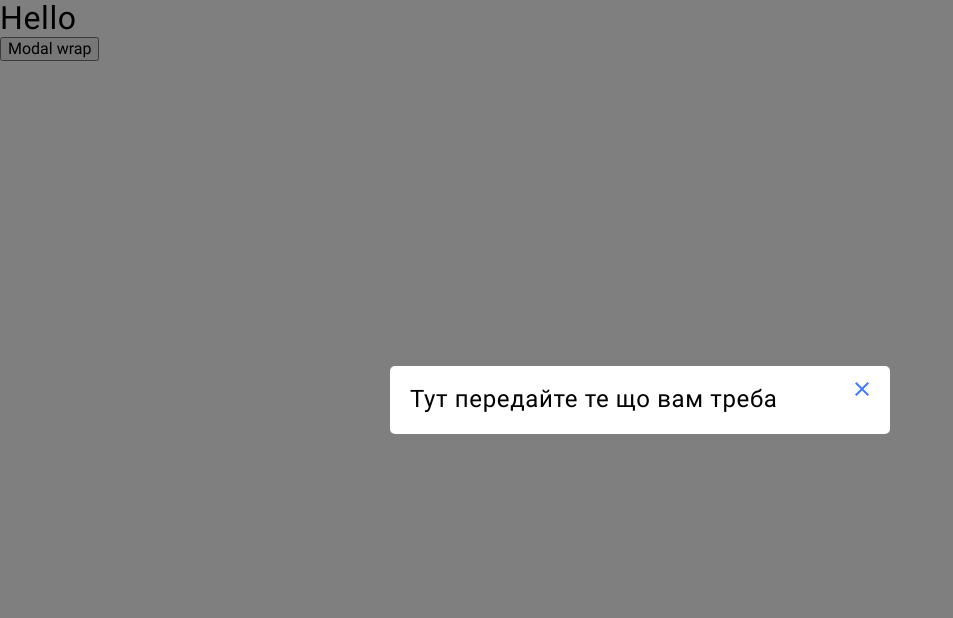
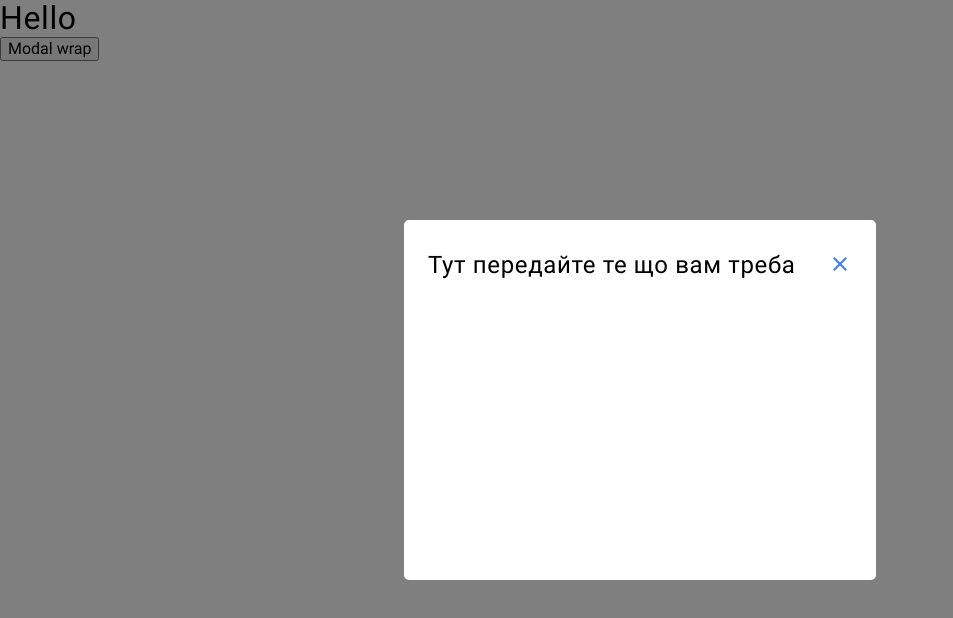
Before and after one commit to MaxsimJSDeveloper/binary-shift, a React (Vite) app: page / in a window 1280 px wide. Both pictures are taken after a click on the button "Modal wrap". Shown: the top 618 px of the page, without its empty margins (0-953 px from the left). Built offline with nearby package versions, Linux system fonts and the light colour scheme.

Commit message:
modal-wrap-fix

```diff
--- a/src/App.jsx
+++ b/src/App.jsx
@@ -20,7 +20,14 @@ function App() {
       <button onClick={handleOpenModal}>Modal wrap</button>
 
       <Modal isOpen={isModalOpen} onClose={handleCloseModal}>
-        <h2>Тут передайте те що вам треба</h2>
+        <div
+          style={{
+            width: 424,
+            height: 296,
+          }}
+        >
+          <h2>Тут передайте те що вам треба</h2>
+        </div>
       </Modal>
     </>
   );
--- a/src/components/Modal/Modal.jsx
+++ b/src/components/Modal/Modal.jsx
@@ -8,7 +8,7 @@ const Modal = ({ isOpen, onClose, children }) => {
     <div className={css.modalOverlay} onClick={onClose}>
       <div className={css.modalContent} onClick={(e) => e.stopPropagation()}>
         <button className={css.closeButton} onClick={onClose}>
-          <IoMdClose style={{ width: 24, height: 24, fill: "#407BFF" }} />
+          <IoMdClose className={css.icon} />
         </button>
         {children}
       </div>
--- a/src/components/Modal/Modal.module.css
+++ b/src/components/Modal/Modal.module.css
@@ -12,18 +12,31 @@
 
 .modalContent {
   background: white;
-  padding: 20px;
+  padding: 24px 12px;
   border-radius: 5px;
-  max-width: 500px;
-  width: 100%;
   position: relative;
+  display: flex;
+  justify-content: flex-end;
 }
 
 .closeButton {
   background: none;
   border: none;
   position: absolute;
-  top: 10px;
-  right: 10px;
   cursor: pointer;
+  padding: 0;
+  width: 24px;
+  height: 24px;
 }
+
+.icon {
+  width: 100%;
+  height: 100%;
+  fill: #407bff;
+}
+
+@media screen and (min-width: 768px) {
+  .modalContent {
+    padding: 32px 24px;
+  }
+}
```
